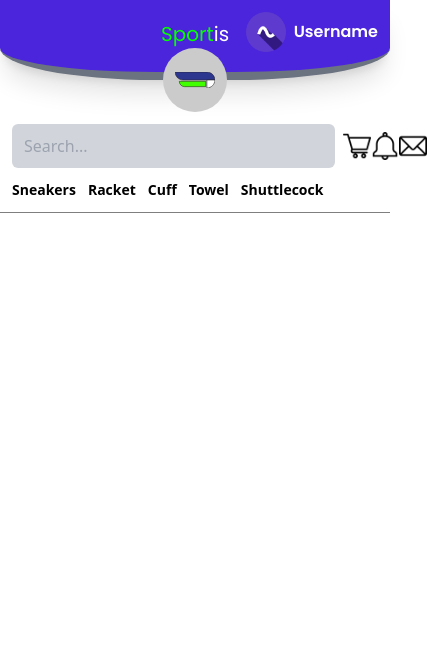
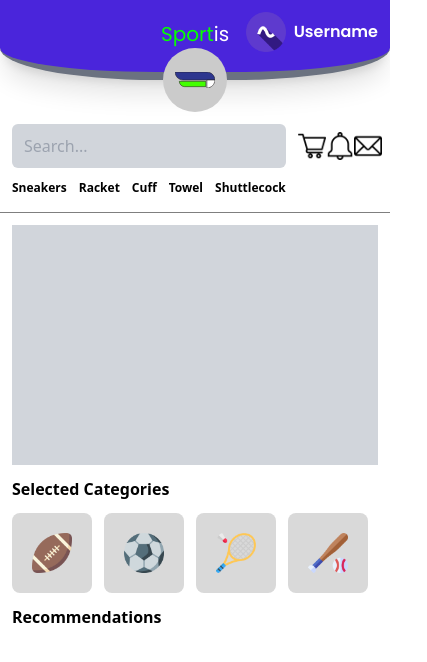
Before and after one commit to iamCelott/toko-online-sports, a React (Vite) app: page / in a window 390 px wide. Shown: the top 662 px of the page, 427 px wide, since content can reach past the window. Built offline with nearby package versions, Linux system fonts and the light colour scheme.

Commit message:
repair responsive mobile first

```diff
--- a/src/component/fragments/cardcategory.jsx
+++ b/src/component/fragments/cardcategory.jsx
@@ -5,7 +5,7 @@ const CardCategory = (props) => {
       <div
         className={`${classname} bg-[#D9D9D9] flex justify-center rounded-lg items-center`}
       >
-        <img src={`/src/assets/categories/${img}`} alt="" className="w-2/3" />
+        <img src={`/src/assets/categories/${img}`} alt="" className="w-1/2" />
       </div>
     </a>
   );
--- a/src/pages/home.jsx
+++ b/src/pages/home.jsx
@@ -25,17 +25,17 @@ const Home = () => {
       <header className="sticky top-0 bg-white">
         <Navbar />
 
-        <div className="flex h-11 my-11 justify-evenly gap-5">
-          <button className="w-32 lg:w-[140px] bg-gray-300 rounded-md text-[0.8rem] sm:px-5 md:px-2 ml-3 text-wrap hidden sm:inline-block">
+        <div className="flex mx-3 lg:mx-10 h-11 my-11 justify-between gap-3 lg:gap-10">
+          <button className="w-32 lg:w-[160px] bg-gray-300 rounded-md text-[0.8rem] sm:px-5 md:px-2 text-wrap hidden sm:inline-block">
             Download Sportis App
           </button>
           <div className="flex-grow">
             <input
               type="text"
-              className="w-full ml-3 bg-gray-300 h-11 px-3 rounded-md sm:ml-0"
+              className="w-full bg-gray-300 h-11 px-3 rounded-md sm:ml-0"
               placeholder="Search..."
             />
-            <div className="ml-3 text-sm flex gap-3 font-semibold py-3 sm:ml-0">
+            <div className="text-xs gap-3 md:gap-5 lg:7 flex font-semibold py-3 sm:ml-0 sm:text-sm">
               <a href="" className="">
                 Sneakers
               </a>
@@ -53,36 +53,42 @@ const Home = () => {
               </a>
             </div>
           </div>
-          <div className="w-24 sm:w-32 lg:w-[140px] flex justify-between items-center mr-3">
+          <div className="w-24 sm:w-32 lg:w-[160px] flex justify-between items-center">
             <MenuButton
               img="/src/assets/shoppingcart.png"
-              classname="w-7 h-7"
+              classname="w-7 h-7 lg:w-9 lg:h-9"
             />
-            <MenuButton img="/src/assets/notif.png" classname="w-7 h-7" />
-            <MenuButton img="/src/assets/mail.png" classname="w-7 h-7" />
+            <MenuButton
+              img="/src/assets/notif.png"
+              classname="w-7 h-7 lg:w-9 lg:h-9"
+            />
+            <MenuButton
+              img="/src/assets/mail.png"
+              classname="w-7 h-7 lg:w-9 lg:h-9"
+            />
           </div>
         </div>
 
         <hr className="border-black opacity-50" />
       </header>
 
-      {/* <div className="w-2/3 mx-auto">
-        <div className="bg-gray-300 w-full sm:h-[15rem] mt-2"></div>
+      <div className="px-3 mx-auto md:px-[10rem] lg:px-[15rem] ">
+        <div className="bg-gray-300 w-full sm:h-[20rem] mt-3 h-[15rem] md:h-[17rem]"></div>
 
-        <p className="py-3 font-bold">Selected Categories</p>
+        <p className="font-bold py-3">Selected Categories</p>
 
-        <div className="w-full flex justify-between">
-          <CardCategory img="category-1.png" classname="sm:w-12 sm:h-12" />
-          <CardCategory img="category-2.png" classname="sm:w-12 sm:h-12" />
-          <CardCategory img="category-3.png" classname="sm:w-12 sm:h-12" />
-          <CardCategory img="category-4.png" classname="sm:w-12 sm:h-12" />
-          <CardCategory img="category-5.png" classname="sm:w-12 sm:h-12" />
-          <CardCategory img="category-6.png" classname="sm:w-12 sm:h-12" />
-          <CardCategory img="category-7.png" classname="sm:w-12 sm:h-12" />
+        <div className="w-full flex gap-3 md:gap-5 overflow-x-auto sm:justify-between">
+          <CardCategory img="category-1.png" classname="w-[5rem] h-[5rem]" />
+          <CardCategory img="category-2.png" classname="w-[5rem] h-[5rem]" />
+          <CardCategory img="category-3.png" classname="w-[5rem] h-[5rem]" />
+          <CardCategory img="category-4.png" classname="w-[5rem] h-[5rem]" />
+          <CardCategory img="category-5.png" classname="w-[5rem] h-[5rem]" />
+          <CardCategory img="category-6.png" classname="w-[5rem] h-[5rem]" />
+          <CardCategory img="category-7.png" classname="w-[5rem] h-[5rem]" />
         </div>
 
         <p className="py-3 font-bold">Recommendations</p>
-      </div> */}
+      </div>
 
       {/* <div>
         <h1>Daftar Peralatan Olahraga</h1>
```
